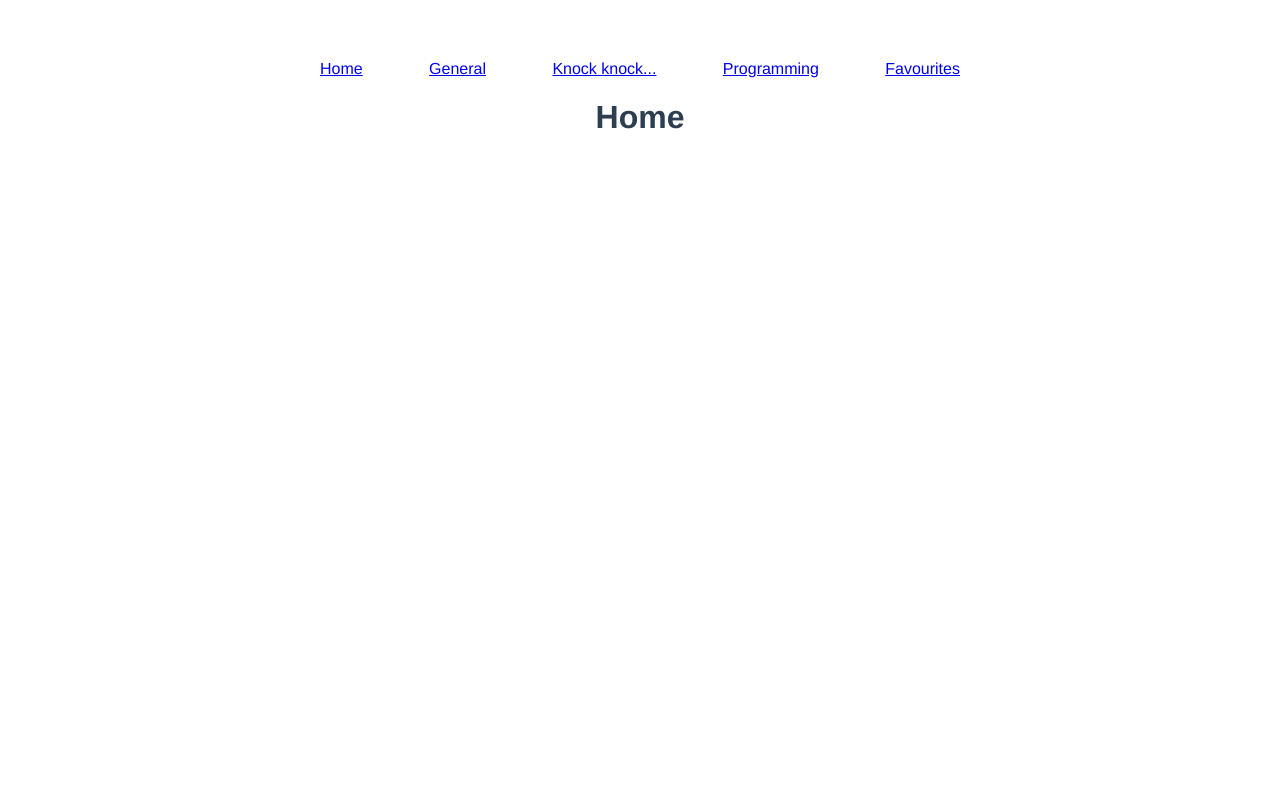
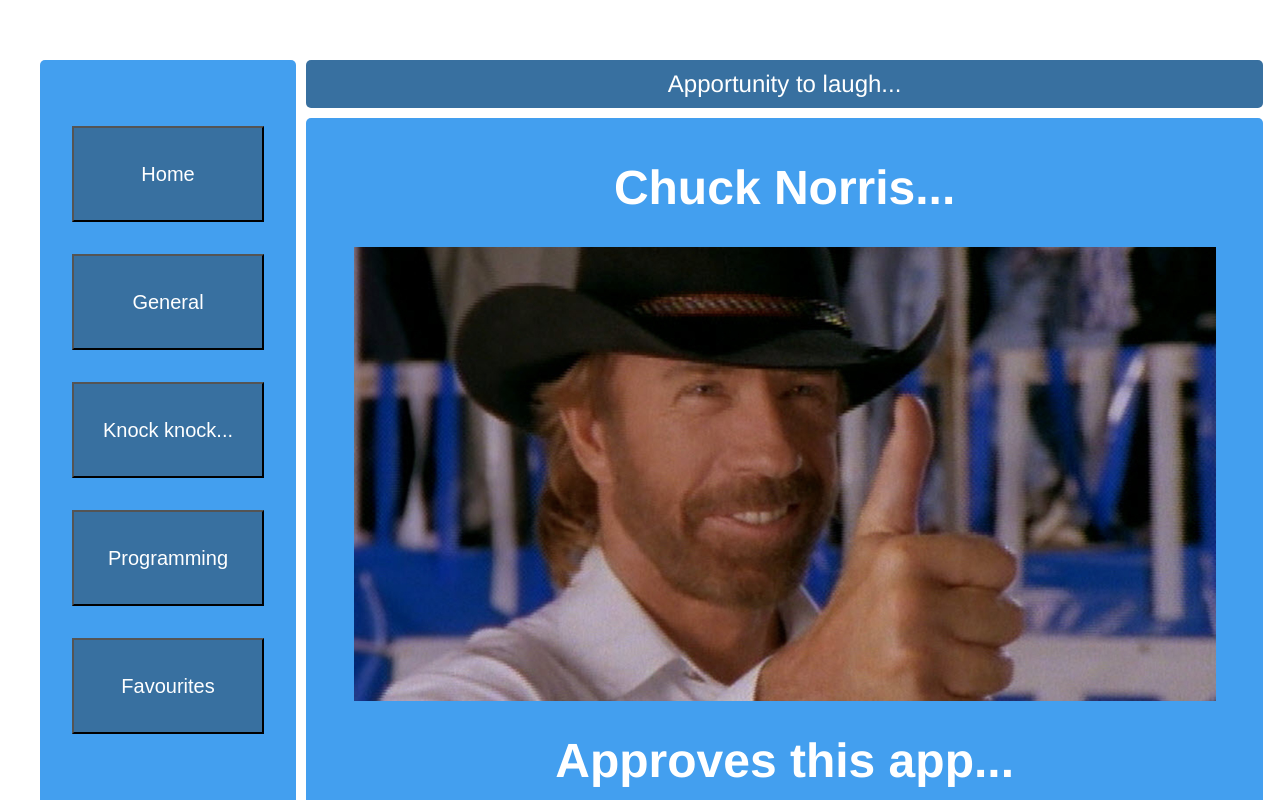
Before and after one commit to psulli10/joke-app-vue, a Vue app: page /general in a window 1280 px wide. Shown: the top 800 px of the page. Built offline with nearby package versions, Linux system fonts and the light colour scheme; no server answers.

Commit message:
CSS added using grid. MVP complete.

```diff
--- a/src/App.vue
+++ b/src/App.vue
@@ -1,13 +1,20 @@
 <template>
   <div id="app">
-    <nav>
-      <router-link :to="{ name: 'home' }">Home</router-link>
-      <router-link :to="{ name: 'general' }">General</router-link>
-      <router-link :to="{ name: 'knock_knock' }">Knock knock...</router-link>
-      <router-link :to="{ name: 'programming' }">Programming</router-link>
-      <router-link :to="{ name: 'favourites' }">Favourites</router-link>
-    </nav>
+  <div class="wrapper">
+  <div class="box header">Apportunity to laugh...</div>
+  <div class="box sidebar">
+    <div class="sidebar-links">
+    <router-link :to="{ name: 'home' }"><button type="button">Home</button></router-link>
+    <router-link :to="{ name: 'general' }"><button type="button">General</button></router-link>
+    <router-link :to="{ name: 'knock_knock' }"><button type="button">Knock knock...</button></router-link>
+    <router-link :to="{ name: 'programming' }"><button type="button">Programming</button></router-link>
+    <router-link :to="{ name: 'favourites' }"><button type="button">Favourites</button></router-link>
+    </div>
+  </div>
+  <div class="box content">
     <router-view id="view" :programmingJokes="programmingJokes" :generalJokes="generalJokes" :knock_knockJokes="knock_knockJokes" :favouriteJokes="favouriteJokes"></router-view>
+ </div>
+</div>
   </div>
 </template>
 
@@ -59,11 +66,82 @@
   margin-top: 60px;
 }
 
-nav {
+/* nav {
   display: flex;
   justify-content: space-between;
   width: 50vw;
   margin: 0 auto;
+} */
+
+router-link {
+  text-decoration: none;
+  color: white;
 }
 
+body {
+  margin: 40px;
+}
+
+.sidebar {
+		grid-area: sidebar;
+    display: flex;
+    flex-direction: column;
+    justify-content: flex-start;
+	}
+
+	.content {
+		grid-area: content;
+    height: 200vh;
+    display: flex;
+    align-content: space-around;
+	}
+
+	.header {
+		grid-area: header;
+	}
+
+
+	.wrapper {
+		display: grid;
+    grid-gap: 10px;
+		grid-template-columns: 20vw 37vw 37vw;
+		grid-template-areas:
+    "sidebar header header"
+		"sidebar content content"
+		"sidebar  content  content";
+		background-color: #fff;
+		color: #444;
+	}
+
+
+.box {
+  background-color: #439fef;
+  color: #fff;
+  border-radius: 5px;
+  padding: 10px;
+  font-size: 150%;
+}
+
+.header {
+  background-color: #3870a0;
+}
+
+.sidebar-links {
+  display: flex;
+  flex-direction: column;
+  justify-content: space-around;
+  height: 80vh;
+  margin-top: 5vh;
+}
+
+.sidebar-links button {
+  height: 12vh;
+  width: 15vw;
+  background-color: #3870a0;
+  color: white;
+  font-size: 20px;
+}
+
+
+
 </style>
--- a/src/components/JokeItem.vue
+++ b/src/components/JokeItem.vue
@@ -1,9 +1,16 @@
 <template lang="html">
-  <div class="">
-    <h4>{{joke.setup}}</h4>
-    <button v-on:click="handleClick" type="button" name="punchline-button">Make me laugh</button>
+    <div class="wrapper">
+    <div class="setup">
+      <h4>{{joke.setup}}</h4>
+    </div>
+    <div class="punchline-buttons">
+      <button v-if="!showPunchline"v-on:click="handleClick" type="button" name="show-punchline-button">Make me laugh</button>
+      <button v-if="showPunchline" v-on:click="handleClick"type="button" name="hide-punchline-button">Stop... It's too much!</button>
+      <button v-if="showPunchline" v-on:click="handleFavouriteClick" type="button" name="favourite-button">Add to my favourites</button>
+      </div>
+    <div class="punchline">
     <h4 v-if="showPunchline">{{joke.punchline}}</h4>
-    <button v-if="showPunchline" v-on:click="handleFavouriteClick" type="button" name="favourite-button">Add to my favourites</button>
+  </div>
   </div>
 </template>
 
@@ -39,4 +46,40 @@
 </script>
 
 <style lang="css" scoped>
+
+
+
+.wrapper {
+  display: grid;
+  grid-gap: 10px;
+  grid-template-columns: 28vw 10vw 28vw;
+  grid-template-areas:
+  "setup punchline-buttons punchline";
+  color: #444;
+  padding: 5px;
+  background-color: #eef4f9;
+  margin: 5px;
+}
+
+.punchline-buttons {
+  display: flex;
+  justify-content: space-around;
+  flex-direction: column;
+}
+
+button {
+  height: 5vh;
+  color: white;
+  background-color: blue;
+}
+
+button {
+  height: 5vh;
+  /* width: 15vw; */
+  background-color: #3870a0;
+  color: white;
+  font-size: 15px;
+}
+
+
 </style>
--- a/src/views/Favourites.vue
+++ b/src/views/Favourites.vue
@@ -1,6 +1,9 @@
 <template lang="html">
-  <div class="">
-  <h1>Favourites</h1>
+  <div class="favourites">
+    <div class="favourites-header">
+    <h1>Favourites</h1>
+    </div>
+    <h3 v-if="!favouriteJokes">You've no favourites yet...</h3>
   <JokeList :jokes="favouriteJokes"></JokeList>
     </div>
 </template>
@@ -17,4 +20,10 @@
 </script>
 
 <style lang="css" scoped>
+
+.favourites-header {
+  display: flex;
+  justify-content: space-around;
+  width: inherit;
+}
 </style>
--- a/src/views/General.vue
+++ b/src/views/General.vue
@@ -17,4 +17,5 @@
 </script>
 
 <style lang="css" scoped>
+
 </style>
--- a/src/views/Home.vue
+++ b/src/views/Home.vue
@@ -1,5 +1,9 @@
 <template lang="html">
-  <h1>Home</h1>
+  <div class="home">
+    <h1>Chuck Norris...</h1>
+    <img src="/css/images/chuck_norrie.jpg" height="454px" width="862px" alt="Chuck Norris thumbs up">
+    <h1>Approves this app... </h1>
+  </div>
 </template>
 
 <script>
@@ -8,4 +12,13 @@
 </script>
 
 <style lang="css" scoped>
+
+.home {
+  display: flex;
+  justify-content: flex-start;
+  align-items: center;
+  flex-direction: column;
+  width: 74vw;
+}
+
 </style>
```
Also changed, not shown: public/css/images/chuck_norrie.jpg (added).
